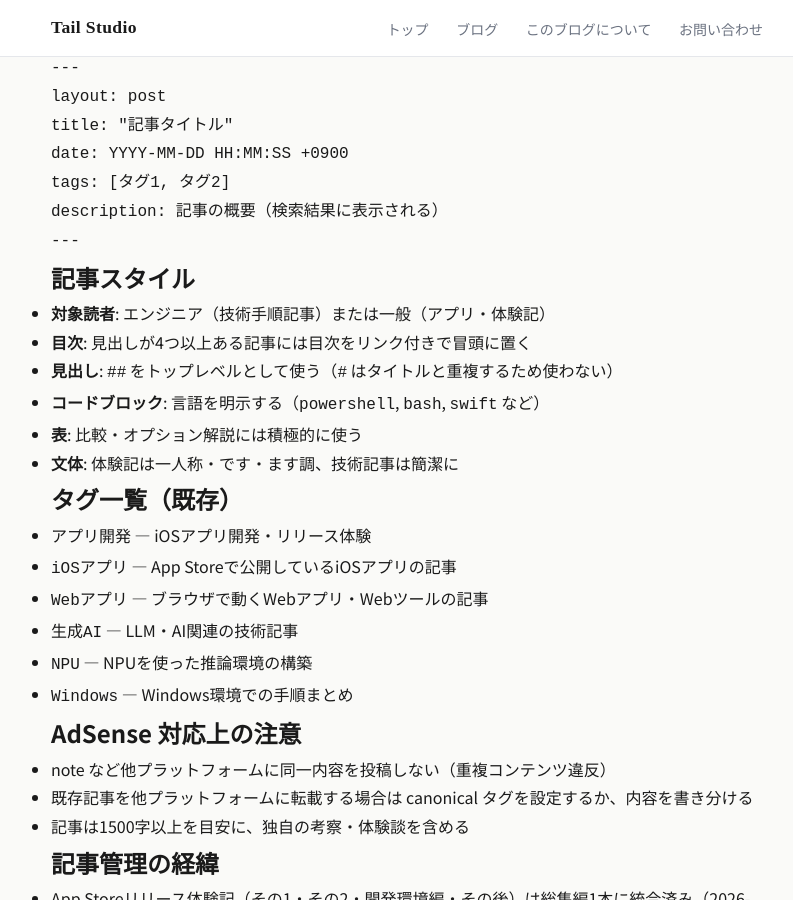
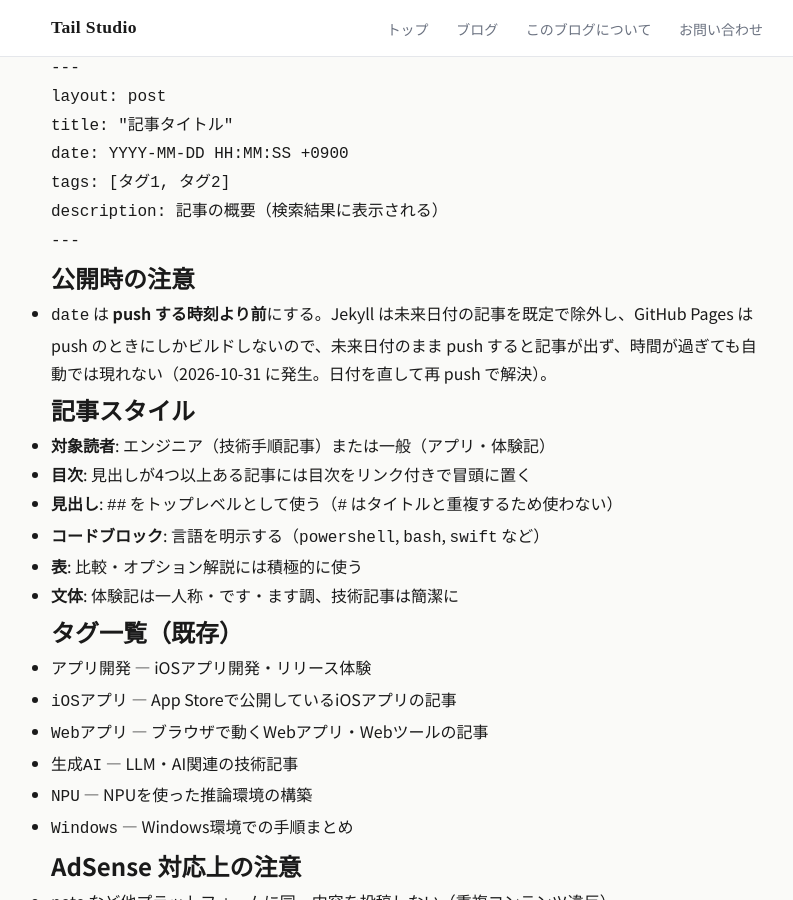
Before and after one commit to wat--/app-policies, a Jekyll site: the page built from CLAUDE.md, in a window 1280 px wide and 900 px high, scrolled down 412 px. Shown: the whole window, without its empty margins (233-1026 px from the left). Built offline with Jekyll 4.4.1, drawn with Linux system fonts in a browser that asks for light colours; our own code applies the rules of GitHub Pages for plain Markdown files.

Commit message:
CLAUDE.md: 記事の date は push 時刻より前にする注意を追加
Co-Authored-By: Claude Fable 5.1 <noreply@anthropic.com>

````diff
--- a/CLAUDE.md
+++ b/CLAUDE.md
@@ -23,6 +23,10 @@ tags: [タグ1, タグ2]
 description: 記事の概要（検索結果に表示される）
 ---
 ```
+
+## 公開時の注意
+
+- `date` は **push する時刻より前**にする。Jekyll は未来日付の記事を既定で除外し、GitHub Pages は push のときにしかビルドしないので、未来日付のまま push すると記事が出ず、時間が過ぎても自動では現れない（2026-10-31 に発生。日付を直して再 push で解決）。
 
 ## 記事スタイル
 
````
